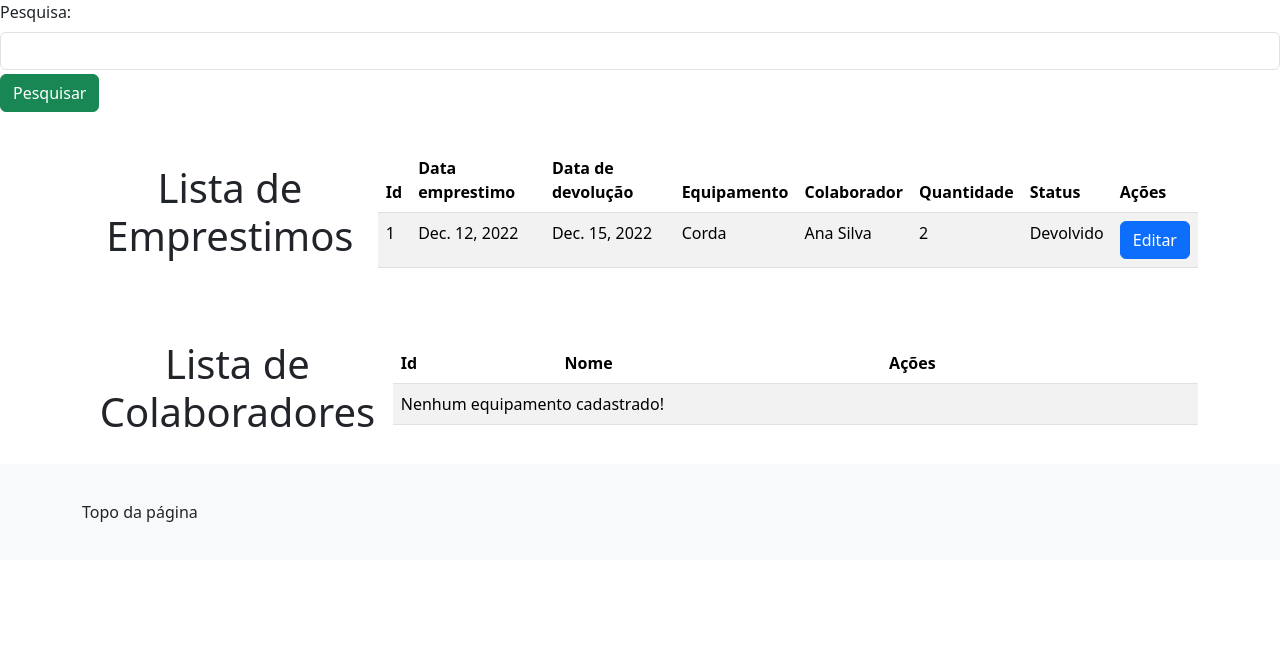
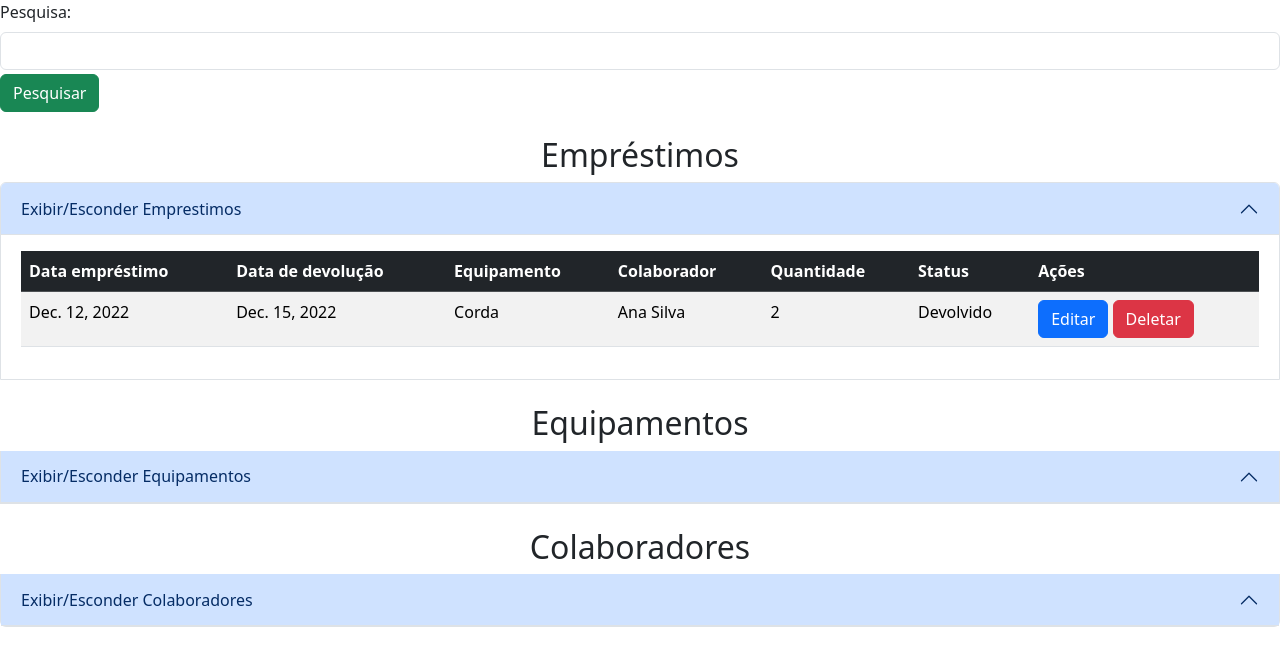
Before and after one commit to lArauj0/Imersao_Desenvolvimento, a Django app: page / in a window 1280 px wide. Shown: the part 56-722 px from the top of the page. Run offline with Django 4.2, Linux system fonts and the light colour scheme; data comes from the database, SQL or seed files in the repository; both versions use the stored data as it was after the commit.

Commit message:
algumas atualizações no sistema

```diff
--- a/myapp/templates/myapp/pages/listar.html
+++ b/myapp/templates/myapp/pages/listar.html
@@ -1,44 +1,46 @@
 {% extends "globals/index.html" %}
 
-{% block title %}Home{% endblock title %}
+{% block title %}Listas{% endblock title %}
 
 {% block content %}
+
+<!-- Pesquisa -->
 <form action="{% url 'listar_emprestimo' %}" method="get">
     <div class="form-group">
-        {% if messages %}
-        <div class="alert alert-success" role="alert">
-            {% for message in messages %}
-               {{ message.message }}
-            {% endfor %}
-        </div>
-        {% endif %}
-
         <label class="form-label" for="nome">Pesquisa:</label>
         <input class="form-control" type="text" name="nome" id="nome">
     </div>
     <input class="btn btn-success mt-1" type="submit" value="Pesquisar">
 </form>
 
+<!-- Accordion para Listas -->
+<div class="accordion mt-3" id="accordionTables">
 
-<div class="container mt-3">
-    <h1 class="text-center">Lista de Emprestimos</h1>
-    <table class="table table-striped">
-        <thead>
+    <!-- Accordion para Empréstimos -->
+    <h2 class="text-center mt-4">Empréstimos</h2>
+    <div class="accordion-item">
+        <h2 class="accordion-header" id="headingEmprestimos">
+            <button class="accordion-button" type="button" data-bs-toggle="collapse" data-bs-target="#collapseEmprestimos" aria-expanded="true" aria-controls="collapseEmprestimos">
+                Exibir/Esconder Emprestimos
+            </button>
+        </h2>
+        <div id="collapseEmprestimos" class="accordion-collapse collapse show" aria-labelledby="headingEmprestimos" data-bs-parent="#accordionTables">
+            <div class="accordion-body">
+                <table class="table table-striped table-responsive-sm">
+                    <thead class="table-dark">
                         <tr>
-                <th>Id</th>
-                <th>Data emprestimo</th>
+                            <th>Data empréstimo</th>
                             <th>Data de devolução</th>
                             <th>Equipamento</th>
                             <th>Colaborador</th>
                             <th>Quantidade</th>
                             <th>Status</th>
-                <th>Ações</th>
+                            <th>Ações</th>
                         </tr>
                     </thead>
                     <tbody>
                         {% for item in lista_emprestimo %}
                         <tr>
-                <td>{{ item.id }}</td>
                             <td>{{ item.data_emprestimo }}</td>
                             <td>{{ item.data_devolucao }}</td>
                             <td>{{ item.equipamento }}</td>
@@ -47,56 +49,118 @@
                             <td>{{ item.status }}</td>
                             <td>
                                 <a href="/atualizar/{{ item.id }}" class="btn btn-primary">Editar</a>
-
+                                <button type="button" class="btn btn-danger" data-bs-toggle="modal" data-bs-target="#confirmDeleteModal" data-id="{{ item.id }}" data-type="emprestimo">
+                                    Deletar
+                                </button>
                             </td>
                         </tr>
-
                         {% empty %}
                         <tr>
-            <td colspan="4">
-            Nenhum empréstimo realizado!
-            </td>
+                            <td colspan="7">Nenhum empréstimo encontrado</td>
                         </tr>
                         {% endfor %}
                     </tbody>
                 </table>
             </div>
+        </div>
+    </div>
 
-<div class="container mt-3">
-    <h1 class="text-center">Lista de Colaboradores</h1>
-    <table class="table table-striped">
-        <thead>
+    <!-- Accordion para Equipamentos -->
+    <h2 class="text-center mt-4">Equipamentos</h2>
+    <div class="accordion-item">
+        <h2 class="accordion-header" id="headingEquipamentos">
+            <button class="accordion-button" type="button" data-bs-toggle="collapse" data-bs-target="#collapseEquipamentos" aria-expanded="true" aria-controls="collapseEquipamentos">
+                Exibir/Esconder Equipamentos
+            </button>
+        </h2>
+        <div id="collapseEquipamentos" class="accordion-collapse collapse" aria-labelledby="headingEquipamentos" data-bs-parent="#accordionTables">
+            <div class="accordion-body">
+                <table class="table table-striped table-responsive-sm">
+                    <thead class="table-dark">
                         <tr>
-                <th>Id</th>
                             <th>Nome</th>
-                <th>Ações</th>
+                            <th>Tipo</th>
+                            <th>Quantidade</th>
+                            <th>Ações</th>
+                        </tr>
+                    </thead>
+                    <tbody>
+                        {% for item in lista_equipamentos %}
+                        <tr>
+                            <td>{{ item.nome }}</td>
+                            <td>{{ item.tipo }}</td>
+                            <td>{{ item.quantidade }}</td>
+                            <td>
+                                <a href="/atualizar_equipamento/{{ item.id }}" class="btn btn-primary">Editar</a>
+                            </td>
+                        </tr>
+                        {% empty %}
+                        <tr>
+                            <td colspan="4">Nenhum equipamento encontrado</td>
+                        </tr>
+                        {% endfor %}
+                    </tbody>
+                </table>
+            </div>
+        </div>
+    </div>
+
+    <!-- Accordion para Colaboradores -->
+    <h2 class="text-center mt-4">Colaboradores</h2>
+    <div class="accordion-item">
+        <h2 class="accordion-header" id="headingColaboradores">
+            <button class="accordion-button" type="button" data-bs-toggle="collapse" data-bs-target="#collapseColaboradores" aria-expanded="true" aria-controls="collapseColaboradores">
+                Exibir/Esconder Colaboradores
+            </button>
+        </h2>
+        <div id="collapseColaboradores" class="accordion-collapse collapse" aria-labelledby="headingColaboradores" data-bs-parent="#accordionTables">
+            <div class="accordion-body">
+                <table class="table table-striped table-responsive-sm">
+                    <thead class="table-dark">
+                        <tr>
+                            <th>Nome</th>
+                            <th>Email</th>
+                            <th>Ações</th>
                         </tr>
                     </thead>
                     <tbody>
                         {% for item in lista_colaboradores %}
                         <tr>
-                <td>{{ item.id }}</td>
                             <td>{{ item.nome }}</td>
+                            <td>{{ item.email }}</td>
                             <td>
                                 <a href="/atualizar_colaborador/{{ item.id }}" class="btn btn-primary">Editar</a>
-                    <a href="/deletar_colaborador/{{ item.id }}" class="btn btn-danger">Deletar</a>
-
                             </td>
                         </tr>
                         {% empty %}
                         <tr>
-            <td colspan="4">
-            Nenhum equipamento cadastrado!
-            </td>
+                            <td colspan="3">Nenhum colaborador encontrado</td>
                         </tr>
                         {% endfor %}
                     </tbody>
                 </table>
             </div>
-<footer class="bg-light text-right py-3">
-    <div class="container">
-        <a href="/" class="nav-link">Topo da página</a>
         </div>
-</footer>
+    </div>
+</div>
+
+<!-- Modal de Confirmação -->
+<div class="modal fade" id="confirmDeleteModal" tabindex="-1" aria-labelledby="confirmDeleteModalLabel" aria-hidden="true">
+    <div class="modal-dialog">
+        <div class="modal-content">
+            <div class="modal-header">
+                <h5 class="modal-title" id="confirmDeleteModalLabel">Confirmar exclusão</h5>
+                <button type="button" class="btn-close" data-bs-dismiss="modal" aria-label="Fechar"></button>
+            </div>
+            <div class="modal-body">
+                Você tem certeza de que deseja deletar este item?
+            </div>
+            <div class="modal-footer">
+                <button type="button" class="btn btn-secondary" data-bs-dismiss="modal">Cancelar</button>
+                <button type="button" class="btn btn-danger">Confirmar</button>
+            </div>
+        </div>
+    </div>
+</div>
 
 {% endblock content %}
--- a/myapp/urls.py
+++ b/myapp/urls.py
@@ -9,5 +9,6 @@ urlpatterns = [
     path('atualizar/<int:id>/', views.atualizar_emprestimo, name='atualizar_emprestimo'),
     path('atualizar_equipamento/<int:id>/', views.atualizar_equipamento, name='atualizar_equipamento'),
     path('deletar_equipamento/<int:id>/', views.deletar_equipamento, name='deletar_equipamento'),
+    path('atualizar_colaborador/<int:id>/', views.atualizar_colaborador, name='atualizar_colaborador'),
 
 ]
--- a/myapp/views.py
+++ b/myapp/views.py
@@ -13,6 +13,10 @@ from .models import Emprestimo, Colaborador, Equipamento
 def listar_emprestimo(request):
     nome = request.GET.get('nome', '').strip()  # Pega o valor da pesquisa
 
+    values_colaboradores = []
+    values_equipamentos = []
+    values = []
+
     # Usar select_related para otimizar consultas
     if nome:
         # Filtra empréstimos com base no nome do equipamento ou colaborador
@@ -24,6 +28,11 @@ def listar_emprestimo(request):
 
         # Filtra equipamentos com base no nome
         values_equipamentos = Equipamento.objects.filter(
+            nome__icontains=nome
+        )
+
+        # Filtra colaboradores com base no nome
+        values_colaboradores = Colaborador.objects.filter(
             nome__icontains=nome
         )
     else:
@@ -55,9 +64,18 @@ def listar_emprestimo(request):
         }
         equipamentos.append(equipamento)
 
+    colaboradores = []
+    for value in values_colaboradores:
+        colaborador = {
+            'id': value.id,
+            'nome': value.nome,
+            'email': value.email,
+        }
+        colaboradores.append(colaborador)
     context = {
         'lista_emprestimo': emprestimos,
-        'lista_equipamentos': equipamentos
+        'lista_equipamentos': equipamentos,
+        'lista_colaboradores': colaboradores,
     }
     return render(request, 'myapp/pages/listar.html', context)
 
@@ -77,6 +95,22 @@ def criar_colaborador(request):
 
     return render(request, 'myapp/pages/cadastrar_colaborador.html', {"ultimo_nome": nome})
 
+def atualizar_colaborador(request, id):
+    item = Colaborador.objects.get(id=id)
+    if request.method == 'POST':
+        itemNome = request.POST.get('nome')
+        itemDataNascimento = request.POST.get('data_nascimento')  # Captura a data de nascimento
+        itemEmail = request.POST.get('email')
+
+        if itemNome and itemDataNascimento and itemEmail:
+            # Cria o colaborador com a data de nascimento
+            item.nome = itemNome
+            item.data_nascimento = itemDataNascimento
+            item.email = itemEmail
+            item.save()
+            return redirect(listar_emprestimo)
+    return render(request, 'myapp/pages/atualizar_colaborador.html', {"item": item})
+
 @login_required(login_url='/login/login/')
 @permission_required('myapp.criar_equipamentos',login_url='/login/login/', raise_exception=True)
 def criar_equipamento(request):
@@ -85,10 +119,17 @@ def criar_equipamento(request):
         nome = request.POST.get('nome')
         tipo = request.POST.get('tipo')
         quantidade = request.POST.get('quantidade')
+
         if nome and tipo and quantidade:
-            Equipamento.objects.create(nome=nome, tipo=tipo, quantidade=quantidade)
-            messages.success(request, 'Equipamento cadastrado com sucesso!')
-            return redirect(listar_emprestimo)
+            # Verifica se já existe um equipamento com o mesmo nome e tipo
+            if Equipamento.objects.filter(nome=nome).exists():
+                messages.error(request, 'Equipamento já cadastrado com este nome!')
+            else:
+                # Cria o equipamento se não houver duplicidade
+                Equipamento.objects.create(nome=nome, tipo=tipo, quantidade=quantidade)
+                messages.success(request, 'Equipamento cadastrado com sucesso!')
+                return redirect(listar_emprestimo)
+
     return render(request, 'myapp/pages/cadastrar_equipamento.html', {"ultimo_nome": nome})
 
 @login_required(login_url='/login/login/')
@@ -252,11 +293,10 @@ def atualizar_emprestimo(request, id):
 def lista_colaboradores(request):
     colaboradores = Colaborador.objects.all()
     nome = request.GET.get('nome')
-    print("aleluia")
     if nome:
         colaboradores = colaboradores.filter(nome__icontains=nome)
 
-    return colaboradores
+    return render(request, 'myapp/pages/listar.html', {"colaboradores": colaboradores})
 
 
 def lista_equipamentos(request):
```
Also changed, not shown: myapp/templates/myapp/pages/atualizar_colaborador.html (added, +54 -0 lines), myapp/templates/myapp/pages/cadastrar_equipamento.html (+9 -13 lines), db.sqlite3. Lines whose indentation alone changed are shown as unchanged.
